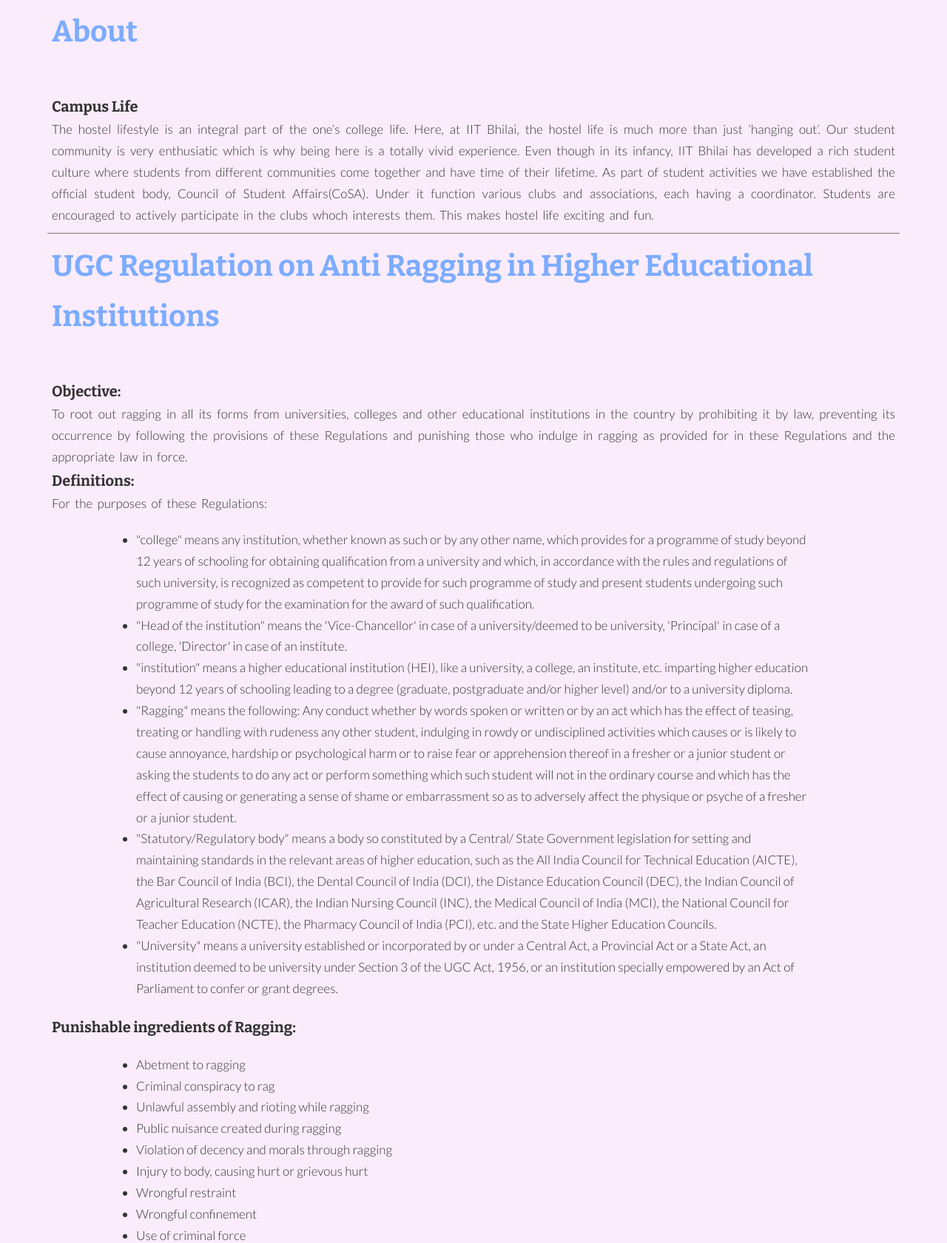
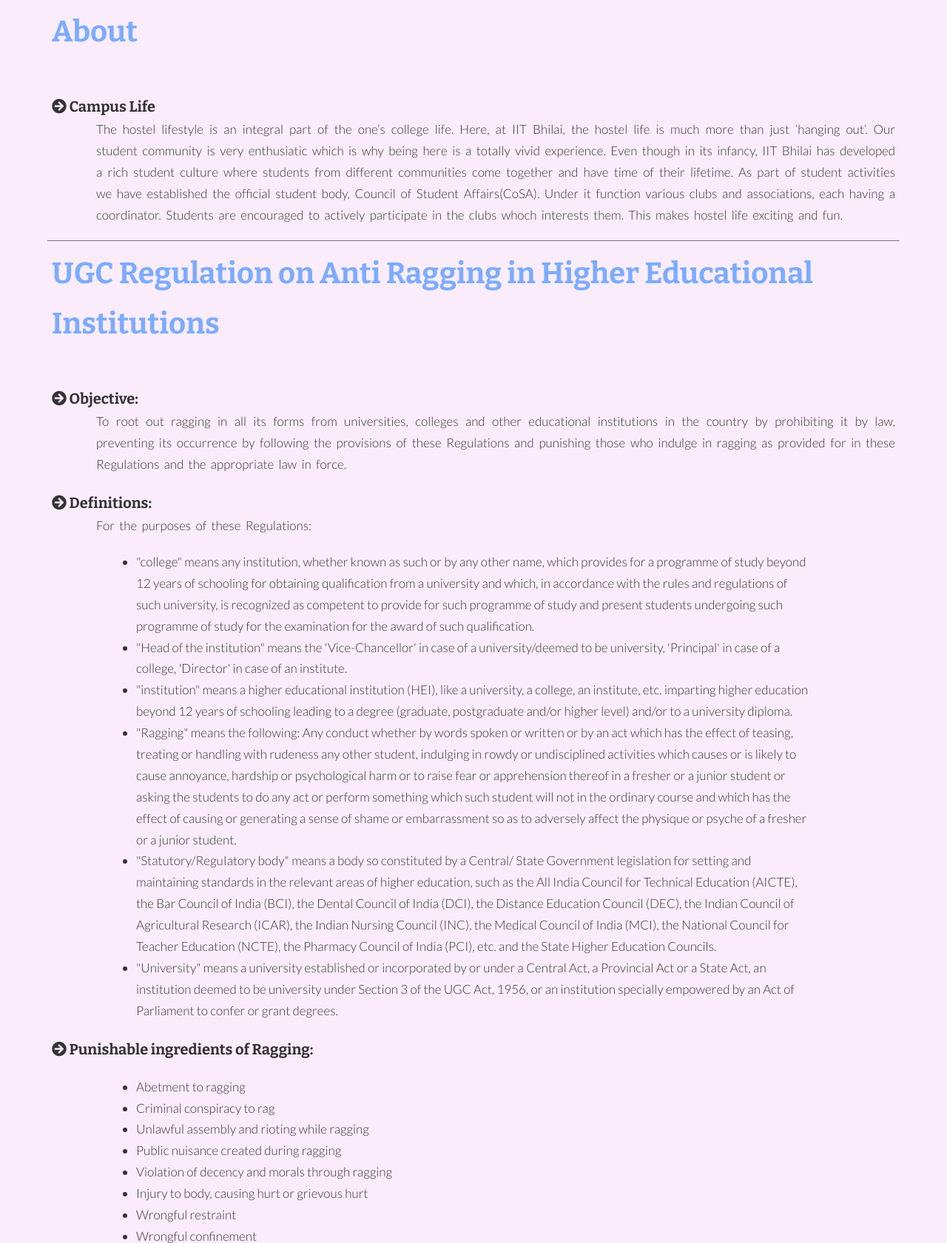
Before and after one commit to RajeevG187/PolarisV3, a PHP site: page /views/hostellife.php in a window 1280 px wide. Shown: the part 801-2482 px from the top of the page at 74% size. Run offline with PHP 8.4, Linux system fonts and the light colour scheme; some libraries are stand-ins or nearby versions.

Commit message:
slok updated css

```diff
--- a/public/css/style.css
+++ b/public/css/style.css
@@ -1259,6 +1259,8 @@ body {
   font-size: 1.7rem;
   word-spacing: 3px;
   font-weight: 300;
+  margin-left: 6rem;
+  margin-bottom: 2rem;
 }
 .about span,
 .location span,
--- a/views/hostellife.php
+++ b/views/hostellife.php
@@ -79,7 +79,7 @@ if (json_last_error() !== JSON_ERROR_NONE) {
         <div class="container">
             <h2 class="heading-secondary">About</h2>
             <div class="about">
-                <h2 class="heading-tertiary"><?php echo $data['about']['heading']; ?></h2>
+                <h2 class="heading-tertiary"><i class="fas fa-arrow-circle-right"></i>&nbsp;<?php echo $data['about']['heading']; ?></h2>
                 <p class="about__text"><?php echo $data['about']['text']; ?></p>
             </div>
         </div>
@@ -93,22 +93,22 @@ if (json_last_error() !== JSON_ERROR_NONE) {
                 <h2 class="heading-secondary"><?php echo $data['header']['heading']; ?> </h2>
                 <div class="facilities">
 
-                    <h3 class="heading-tertiary"><?php echo $data['objective']['heading']; ?></h3>
+                    <h3 class="heading-tertiary"><i class="fas fa-arrow-circle-right"></i>&nbsp;<?php echo $data['objective']['heading']; ?></h3>
                     <p class="facilities__text"><?php echo $data['objective']['text']; ?></p>
-                    <h3 class="heading-tertiary"><?php echo $data['definitons']['heading']; ?></h3>
+                    <h3 class="heading-tertiary"><i class="fas fa-arrow-circle-right"></i>&nbsp;<?php echo $data['definitons']['heading']; ?></h3>
                     <p class="facilities__text"><?php echo $data['definitons']['note']; ?></p>
                     <ul class="info__list">
                     <?php foreach ($data['definitons']['points'] as $point): ?>
                                     <li class="info__item"><?php echo $point['text']; ?></li>
                                 <?php endforeach; ?>
                     </ul>
-                    <h3 class="heading-tertiary"><?php echo $data['ingredients']['heading']; ?></h3>
+                    <h3 class="heading-tertiary"><i class="fas fa-arrow-circle-right"></i>&nbsp;<?php echo $data['ingredients']['heading']; ?></h3>
                     <ul class="info__list">
                     <?php foreach ($data['ingredients']['points'] as $point): ?>
                                     <li class="info__item"><?php echo $point['text']; ?></li>
                                 <?php endforeach; ?>
                     </ul>
-                    <h3 class="heading-tertiary"><?php echo $data['prevention']['heading']; ?></h3>
+                    <h3 class="heading-tertiary"><i class="fas fa-arrow-circle-right"></i>&nbsp;<?php echo $data['prevention']['heading']; ?></h3>
                     <?php foreach ($data['prevention']['admission'] as $element): ?>
 
                     <ul class="info__list">
@@ -119,7 +119,7 @@ if (json_last_error() !== JSON_ERROR_NONE) {
                                 </ul>
                                 <?php endforeach; ?>
 
-                                <h3 class="heading-tertiary"><?php echo $data['punishment']['heading']; ?></h3>
+                                <h3 class="heading-tertiary"><i class="fas fa-arrow-circle-right"></i>&nbsp;<?php echo $data['punishment']['heading']; ?></h3>
                                 <?php foreach ($data['punishment']['note'] as $element): ?>
                                     <h5 class="heading-tertiary2"><?php echo $element['heading']; ?></h5>
                                     <p class="facilities__text"><?php echo $element['points']['text']; ?></p>
@@ -133,7 +133,7 @@ if (json_last_error() !== JSON_ERROR_NONE) {
                                 <?php endforeach; ?>
 
 
-                                <h3 class="heading-tertiary"><?php echo $data['ARC']['heading']; ?></h3>
+                                <h3 class="heading-tertiary"><i class="fas fa-arrow-circle-right"></i>&nbsp;<?php echo $data['ARC']['heading']; ?></h3>
                                 <p class="facilities__text"><?php echo $data['ARC']['work']; ?></p>
                                 <?php foreach ($data['ARC']['note'] as $element): ?>
                                     <h5 class="heading-tertiary2"><?php echo $element['heading']; ?></h5>
@@ -162,22 +162,22 @@ if (json_last_error() !== JSON_ERROR_NONE) {
         <div class="container">
             <h2 class="heading-secondary" id="hostel__facilities"><?php echo $data['facilities']['heading']; ?></h2>
             <div class="facilities">
-                <h3 class="heading-tertiary"><?php echo $data['facilities']['hostel']['heading']; ?></h3>
+                <h3 class="heading-tertiary"><i class="fas fa-arrow-circle-right"></i>&nbsp;<?php echo $data['facilities']['hostel']['heading']; ?></h3>
                 <p class="facilities__text"><?php echo $data['facilities']['hostel']['text']; ?></p>
             </div>
 
             <div class="facilities">
-                <h3 class="heading-tertiary"><?php echo $data['facilities']['capacity']['heading']; ?></h3>
+                <h3 class="heading-tertiary"><i class="fas fa-arrow-circle-right"></i>&nbsp;<?php echo $data['facilities']['capacity']['heading']; ?></h3>
                 <p class="facilities__text"><?php echo $data['facilities']['capacity']['text']; ?></p>
             </div>
 
             <div class="facilities">
-                <h3 class="heading-tertiary"><?php echo $data['facilities']['rooms']['heading']; ?></h3>
+                <h3 class="heading-tertiary"><i class="fas fa-arrow-circle-right"></i>&nbsp;<?php echo $data['facilities']['rooms']['heading']; ?></h3>
                 <p class="facilities__text"><?php echo $data['facilities']['rooms']['text']; ?></p>
             </div>
 
             <div class="facilities">
-                <h3 class="heading-tertiary">Other facilities</h3>
+                <h3 class="heading-tertiary"><i class="fas fa-arrow-circle-right"></i>&nbsp;<?php echo $data['facilities']['others']['heading']; ?></h3>
                 <ul class="info__list">
                     <?php foreach ($data['facilities']['others']['facilities'] as $facility): ?>
                         <li class="info__item"><?php echo $facility['text']; ?></li>
```
